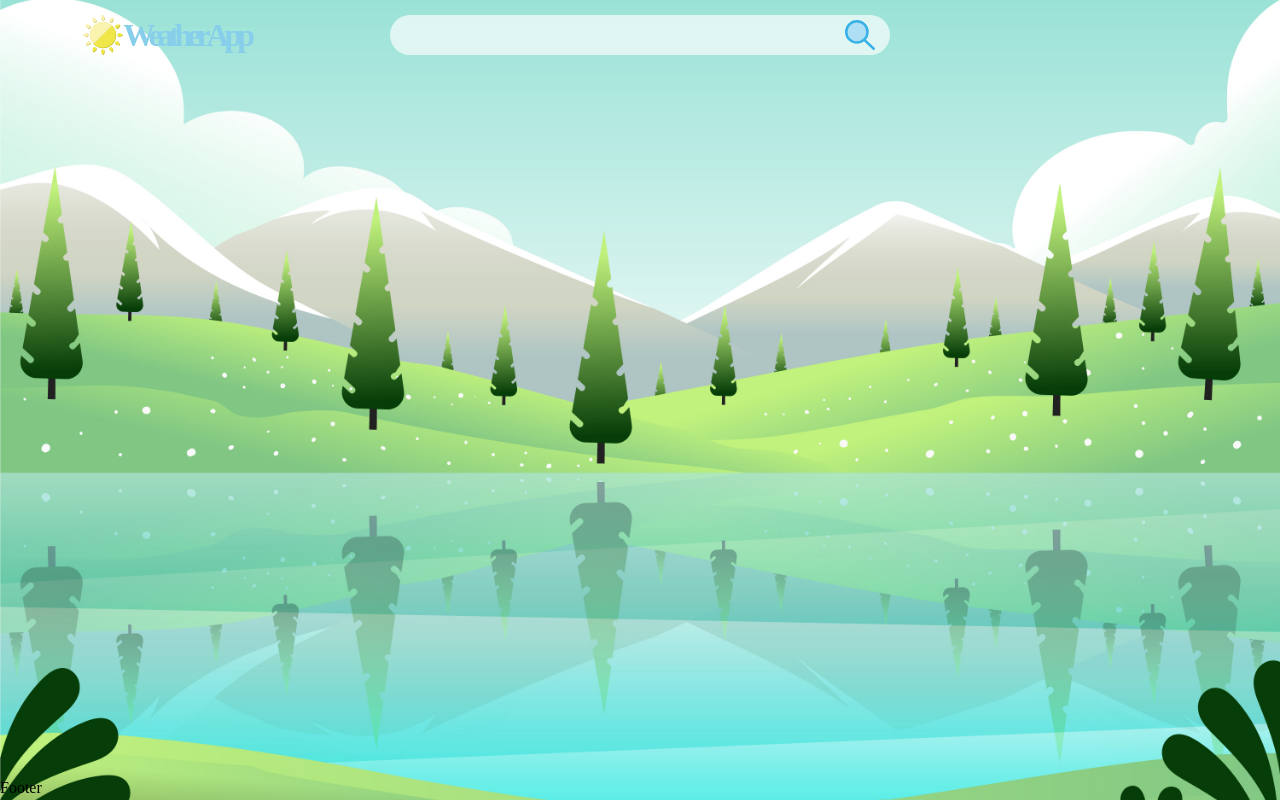
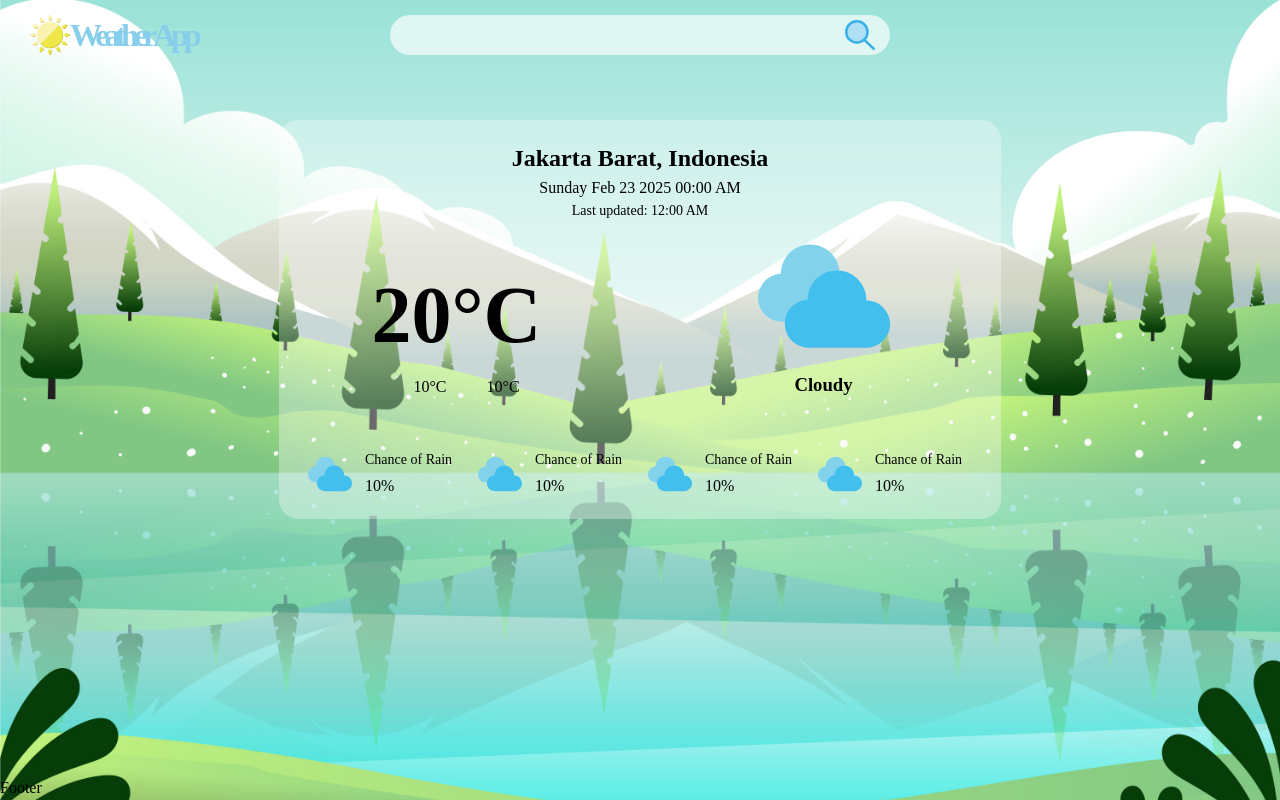
Before and after one commit to Andmana/Weather-App, a plain HTML site: page index.html in a window 1280 px wide. Drawn offline with Linux system fonts and the light colour scheme.

Commit message:
forget to stage the view

```diff
--- a/index.html
+++ b/index.html
@@ -31,7 +31,52 @@
                 </div>
             </div>
             <div class="main">
-                <div></div>
+                <div id="current-weather">
+                    <h2 id="location">Jakarta Barat, Indonesia</h2>
+                    <p>Sunday Feb 23 2025 00:00 AM</p>
+                    <span>Last updated: 12:00 AM</span>
+                    <div id="weather">
+                        <div id="temperature">
+                            <h1>20°C</h1>
+                            <div>
+                                <div>
+                                    <img src="" alt="">
+                                    <spaxn>10°C</span>
+                                </div>
+                                <div>
+                                    <img src="" alt="">
+                                    <spaxn>10°C</span>
+                                </div>
+                            </div>
+                        </div>
+                        <div id="description">
+                            <img id="weather-icon" src="images/cloudy.svg" alt="" />
+                            <h3>Cloudy</h3>
+                        </div>
+                    </div>
+                    <div id="detail">
+                        <div>
+                            <img src="images/cloudy.svg" alt="" />
+                            <span>Chance of Rain</span>
+                            <p>10%</p>
+                        </div>
+                        <div>
+                            <img src="images/cloudy.svg" alt="" />
+                            <span>Chance of Rain</span>
+                            <p>10%</p>
+                        </div>
+                        <div>
+                            <img src="images/cloudy.svg" alt="" />
+                            <span>Chance of Rain</span>
+                            <p>10%</p>
+                        </div>
+                        <div>
+                            <img src="images/cloudy.svg" alt="" />
+                            <span>Chance of Rain</span>
+                            <p>10%</p>
+                        </div>
+                    </div>
+                </div>
             </div>
             <div class="footer"><span>Footer</span></div>
         </div>
--- a/styles.css
+++ b/styles.css
@@ -69,7 +69,7 @@ h6 {
 
 :root {
     --text-main: black;
-    --text-secondary: #b3b3b3;
+    --text-secondary: rgba(0, 0, 0, 0.438);
     --background-main: #171717;
     --background-secondary: #212121;
     --background-input: rgba(255, 255, 255, 0.668);
@@ -81,6 +81,10 @@ body {
     background-size: cover;
     background-position: center;
     background-attachment: fixed;
+}
+
+span {
+    display: block;
 }
 
 input,
@@ -110,19 +114,17 @@ button {
     justify-content: center;
 }
 
-.main {
-    flex-grow: 1;
-}
-
 .header {
     height: 70px;
     padding: 10px 30px;
+    margin-bottom: 50px;
 
     display: flex;
     flex-wrap: wrap;
-    justify-content: space-around;
+    justify-content: center;
     align-items: center;
 }
+
 .hero {
     width: 200px;
     display: flex;
@@ -137,8 +139,20 @@ button {
     letter-spacing: -5px;
 }
 
+.search {
+    flex: 1;
+}
+
+.search form {
+    width: 100%;
+    display: flex;
+    align-items: center;
+    justify-content: center;
+}
+
 .form-group {
-    width: 500px;
+    width: 100%;
+    max-width: 500px;
     height: 40px;
     padding: 5px 15px;
     border-radius: 20px;
@@ -228,6 +242,83 @@ button {
     transition: background-size 500ms;
 }
 
+/***************/
+/*             */
+/*     Main    */
+/*             */
+/***************/
+.main {
+    flex-grow: 1;
+
+    display: flex;
+    flex-direction: column;
+    align-items: center;
+}
+
+#current-weather {
+    background-color: rgba(255, 255, 255, 0.332);
+    padding: 20px 2vw;
+    border-radius: 20px;
+    text-align: center;
+}
+
+#current-weather span {
+    font-size: 14px;
+}
+
+#weather {
+    display: flex;
+    gap: 5vw;
+    align-items: stretch;
+    justify-content: center;
+    flex-wrap: wrap-reverse;
+    margin-bottom: 50px;
+}
+
+#weather > div {
+    flex: 1;
+    flex-basis: 100px;
+    display: flex;
+    flex-direction: column;
+    justify-content: end;
+    align-items: stretch;
+}
+
+#temperature h1 {
+    font-size: clamp(50px, 8vw, 80px);
+}
+
+#temperature div {
+    display: flex;
+    justify-content: center;
+    gap: 20px;
+}
+
+#description img {
+    width: 150px;
+    margin: auto;
+}
+
+#detail {
+    display: flex;
+    justify-content: center;
+    flex-wrap: wrap;
+    gap: 10px;
+}
+
+#detail div {
+    display: grid;
+    text-align: start;
+    column-gap: 10px;
+    grid-template-columns: 50px 100px;
+    grid-template-rows: 25px;
+}
+
+#detail div img {
+    width: 100%;
+    grid-area: 1 / 1 / 3 / 1;
+}
+
 ::-webkit-scrollbar {
     width: 8px;
 }
```
